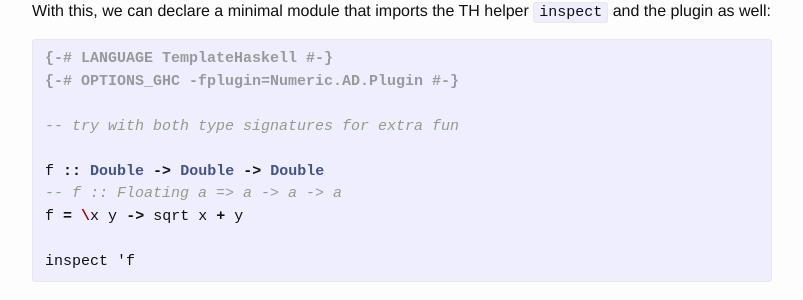
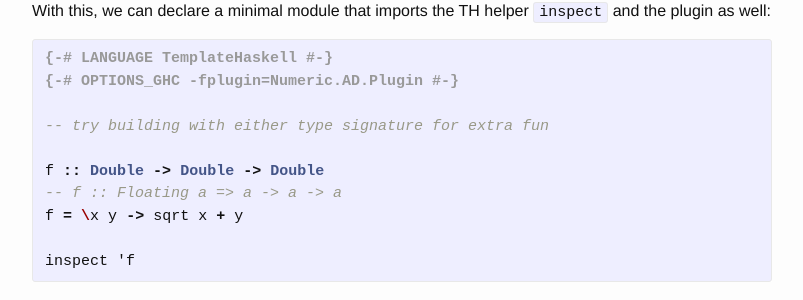
Before and after one commit to ocramz/ocramz.github.io, a Jekyll site: the page built from _posts/2021-06-22-finding-core-th.markdown, in a window 1280 px wide and 900 px high, scrolled down 3844 px. Shown: the part 142-442 px from the top of the window, without its empty margins (238-1041 px from the left). Built offline with Jekyll 4.4.1, drawn with Linux system fonts in a browser that asks for light colours.

Commit message:
blog update

```diff
--- a/_posts/2021-06-22-finding-core-th.markdown
+++ b/_posts/2021-06-22-finding-core-th.markdown
@@ -158,7 +158,7 @@ With this, we can declare a minimal module that imports the TH helper `inspect`
 {-# LANGUAGE TemplateHaskell #-}
 {-# OPTIONS_GHC -fplugin=Numeric.AD.Plugin #-}
 
--- try with both type signatures for extra fun
+-- try building with either type signature for extra fun
 
 f :: Double -> Double -> Double
 -- f :: Floating a => a -> a -> a
```
Also changed, not shown: 1 other file.
